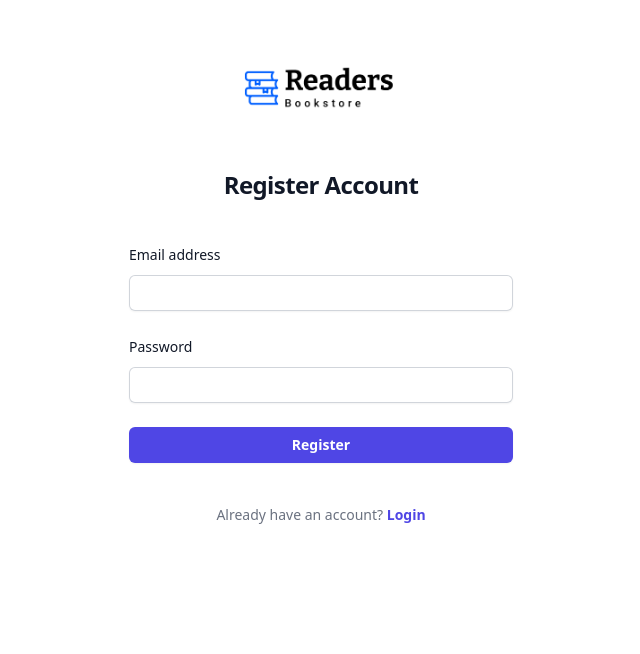
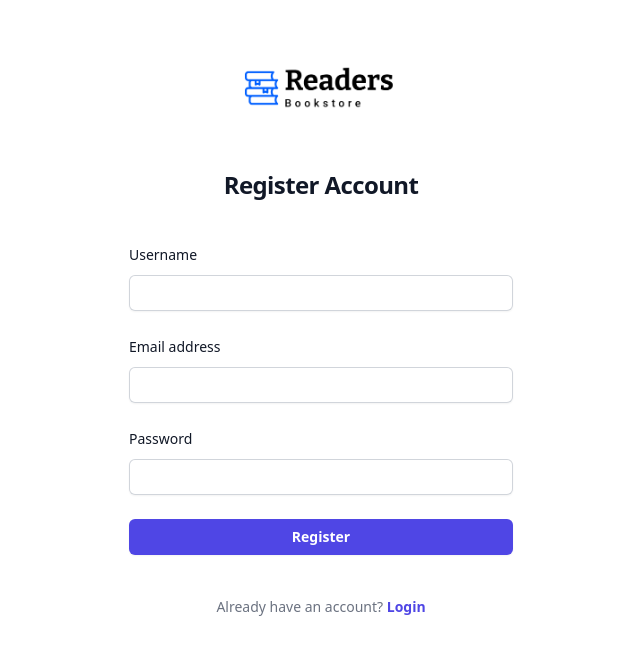
Before and after one commit to margallostephen/BookStore, a Vue app: page / in a window 1280 px wide. Shown: the top 654 px of the page, without its empty margins (319-959 px from the left). Built offline with nearby package versions, Linux system fonts and the light colour scheme; what @kyvg/vue3-notification would draw is missing.

Commit message:
Added username input

```diff
--- a/src/views/RegisterPage.vue
+++ b/src/views/RegisterPage.vue
@@ -11,6 +11,21 @@
 
     <div class="mt-10 sm:mx-auto sm:w-full sm:max-w-sm">
       <form class="space-y-6" action="#" method="POST">
+        <div>
+          <label
+            for="email"
+            class="block text-sm font-medium leading-6 text-gray-900"
+            >Username</label
+          >
+          <div class="mt-2">
+            <input
+              v-model="username"
+              type="text"
+              required
+              class="block w-full rounded-md border-0 p-1.5 text-gray-900 shadow-sm ring-1 ring-inset outline-none ring-gray-300 placeholder:text-gray-400 focus:ring-2 focus:ring-inset focus:ring-indigo-600 sm:text-sm sm:leading-6"
+            />
+          </div>
+        </div>
         <div>
           <label
             for="email"
@@ -61,7 +76,7 @@
       <p class="mt-10 text-center text-sm text-gray-500">
         Already have an account?
         <a
-          href="#"
+          @click="$router.push('/')"
           class="font-semibold leading-6 text-indigo-600 hover:text-indigo-500"
           >Login</a
         >
@@ -74,6 +89,7 @@
 export default {
   data() {
     return {
+      username: "",
       email: "",
       password: "",
       type: "",
@@ -82,17 +98,26 @@ export default {
   },
   methods: {
     registerAccount() {
-      if (!/^[\w.-]+@([\w-]+\.)+[\w-]{2,4}$/g.test(this.email)) {
+      if (/^\s*$/.test(this.username)) {
+        this.type = "warn";
+        this.text = "Please input a username.";
+      } else if (!/^[\w.-]+@([\w-]+\.)+[\w-]{2,4}$/g.test(this.email)) {
         this.type = "warn";
         this.text = "Please input a valid email.";
       } else if (/^\s*$/.test(this.password)) {
         this.type = "warn";
         this.text = "Please input a password.";
       } else {
-        const newAcc = { email: this.email, password: this.password, cart: [] };
+        const newAcc = {
+          username: this.username,
+          email: this.email,
+          password: this.password,
+          cart: [],
+        };
 
         this.$store.commit("addAccount", newAcc);
 
+        this.username = "";
         this.email = "";
         this.password = "";
         this.type = "success";
```
